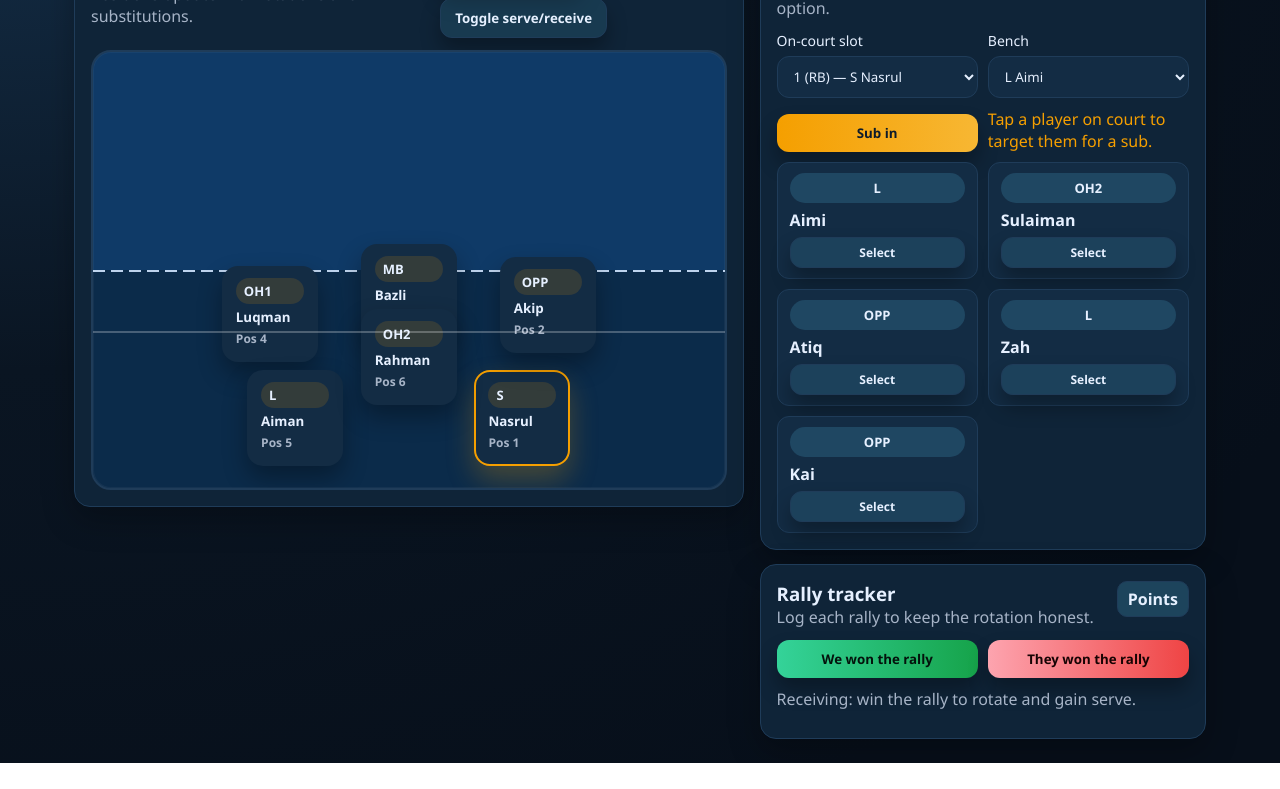
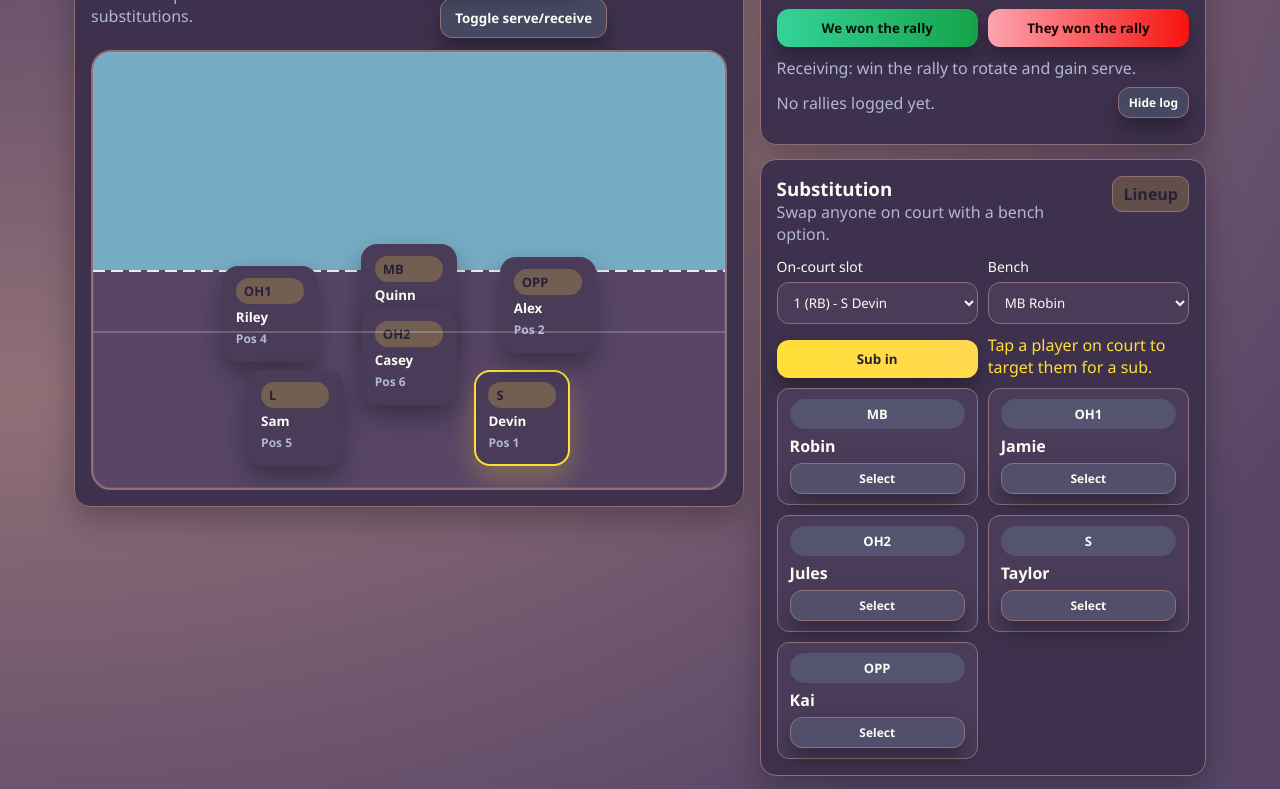
Before and after one commit to Durianlychee/VolleyRo, a plain HTML site: page index.html in a window 1280 px wide. Shown: the part 218-1007 px from the top of the page. Before the commit the page ends 981 px from the top, so only its background shows below. Drawn offline with Linux system fonts and the light colour scheme.

Commit message:
Update player lineup, enhance rally logging features, and improve UI styling. Changed player names and roles in the default lineup and bench. Added functionality for toggling log visibility and displaying a summary of the latest rally. Updated HTML structure for rally tracking and modified CSS for improved aesthetics and usability.

```diff
--- a/app.js
+++ b/app.js
@@ -19,19 +19,19 @@
   };
 
   const defaultLineup = [
-    { id: 'p1', role: 'S', name: 'Nasrul' },
-    { id: 'p2', role: 'OPP', name: 'Akip' },
-    { id: 'p3', role: 'MB', name: 'Bazli' },
-    { id: 'p4', role: 'OH1', name: 'Luqman' },
-    { id: 'p5', role: 'L', name: 'Aiman' },
-    { id: 'p6', role: 'OH2', name: 'Rahman' }
+    { id: 'p1', role: 'S', name: 'Devin' },
+    { id: 'p2', role: 'OPP', name: 'Alex' },
+    { id: 'p3', role: 'MB', name: 'Quinn' },
+    { id: 'p4', role: 'OH1', name: 'Riley' },
+    { id: 'p5', role: 'L', name: 'Sam' },
+    { id: 'p6', role: 'OH2', name: 'Casey' }
   ];
 
   const defaultBench = [
-    { id: 'p7', role: 'L', name: 'Aimi' },
-    { id: 'p8', role: 'OH2', name: 'Sulaiman' },
-    { id: 'p9', role: 'OPP', name: 'Atiq' },
-    { id: 'p10', role: 'L', name: 'Zah' },
+    { id: 'p7', role: 'MB', name: 'Robin' },
+    { id: 'p8', role: 'OH1', name: 'Jamie' },
+    { id: 'p9', role: 'OH2', name: 'Jules' },
+    { id: 'p10', role: 'S', name: 'Taylor' },
     { id: 'p11', role: 'OPP', name: 'Kai' }
   ];
 
@@ -42,6 +42,7 @@
   let bench = [...defaultBench];
   let currentMode = 'receive';
   let selectedOnCourt = lineup[0].id;
+  let logExpanded = true;
 
   const els = {
     court: document.getElementById('court'),
@@ -54,6 +55,8 @@
     logWin: document.getElementById('log-win'),
     logLoss: document.getElementById('log-loss'),
     logList: document.getElementById('rally-log'),
+    logSummary: document.getElementById('log-summary'),
+    toggleLog: document.getElementById('toggle-log'),
     contextLine: document.getElementById('context-line'),
     onCourtSelect: document.getElementById('on-court-select'),
     benchSelect: document.getElementById('bench-select'),
@@ -110,7 +113,7 @@
     lineup.forEach((player, index) => {
       const option = document.createElement('option');
       option.value = player.id;
-      option.textContent = `${positions[index]} — ${player.role} ${player.name}`;
+      option.textContent = `${positions[index]} - ${player.role} ${player.name}`;
       els.onCourtSelect.appendChild(option);
     });
     const chosen = lineup.find((p) => p.id === previousChoice);
@@ -147,6 +150,21 @@
     });
   }
 
+  function applyLogVisibility() {
+    els.logList.classList.toggle('is-hidden', !logExpanded);
+    els.toggleLog.textContent = logExpanded ? 'Hide log' : 'Show log';
+  }
+
+  function updateLogSummary() {
+    if (!rallyHistory.length) {
+      els.logSummary.textContent = 'No rallies logged yet.';
+      return;
+    }
+    const latest = rallyHistory[0];
+    const outcome = latest.won ? 'Won' : 'Lost';
+    els.logSummary.textContent = `Latest: ${outcome} (${latest.score}) - ${latest.copy}`;
+  }
+
   function renderLog() {
     els.logList.innerHTML = '';
     rallyHistory.slice(0, 15).forEach((item) => {
@@ -158,6 +176,8 @@
         <span class="log-score">${item.score}</span>`;
       els.logList.appendChild(li);
     });
+    updateLogSummary();
+    applyLogVisibility();
   }
 
   function updateContext() {
@@ -256,6 +276,11 @@
     setStatus('Session reset. Back in receive to start.', 'info');
   }
 
+  function toggleLogList() {
+    logExpanded = !logExpanded;
+    applyLogVisibility();
+  }
+
   function initEvents() {
     els.toggleMode.addEventListener('click', toggleMode);
     els.swapPhase.addEventListener('click', toggleMode);
@@ -264,6 +289,7 @@
     els.logWin.addEventListener('click', () => logRally(true));
     els.logLoss.addEventListener('click', () => logRally(false));
     els.reset.addEventListener('click', resetMatch);
+    els.toggleLog.addEventListener('click', toggleLogList);
     els.onCourtSelect.addEventListener('change', (evt) => {
       selectedOnCourt = evt.target.value;
       renderCourt();
--- a/index.html
+++ b/index.html
@@ -51,6 +51,28 @@
         <div class="card">
           <div class="card-header">
             <div>
+              <h3>Rally tracker</h3>
+              <p class="muted">Log rallies and keep the rotation honest.</p>
+            </div>
+            <div class="badge">Points</div>
+          </div>
+          <div class="rally-buttons">
+            <button class="win" id="log-win">We won the rally</button>
+            <button class="loss" id="log-loss">They won the rally</button>
+          </div>
+          <div class="log-toggle">
+            <p class="muted" id="context-line">Starting in receive. Win a rally to rotate and gain serve.</p>
+            <div class="toggle-actions">
+              <span class="muted" id="log-summary">No rallies logged yet.</span>
+              <button class="ghost tiny" id="toggle-log">Hide log</button>
+            </div>
+          </div>
+          <ol class="rally-log" id="rally-log"></ol>
+        </div>
+
+        <div class="card">
+          <div class="card-header">
+            <div>
               <h3>Substitution</h3>
               <p class="muted">Swap anyone on court with a bench option.</p>
             </div>
@@ -70,22 +92,6 @@
           </div>
           <div class="bench" id="bench-list"></div>
         </div>
-
-        <div class="card">
-          <div class="card-header">
-            <div>
-              <h3>Rally tracker</h3>
-              <p class="muted">Log each rally to keep the rotation honest.</p>
-            </div>
-            <div class="badge">Points</div>
-          </div>
-          <div class="rally-buttons">
-            <button class="win" id="log-win">We won the rally</button>
-            <button class="loss" id="log-loss">They won the rally</button>
-          </div>
-          <p class="muted" id="context-line">Starting in receive. Win a rally to rotate and gain serve.</p>
-          <ol class="rally-log" id="rally-log"></ol>
-        </div>
       </section>
     </main>
   </div>
--- a/styles.css
+++ b/styles.css
@@ -1,18 +1,18 @@
 :root {
-  --bg: #0c1b2b;
-  --panel: #0f2438;
-  --surface: #132c44;
-  --accent: #f59f00;
-  --accent-2: #5fd1ff;
-  --court-a: #0f3a67;
-  --court-b: #0b2b4a;
-  --line: #d2e6ff;
-  --text: #e6f0ff;
-  --muted: #a7b4c7;
-  --border: #1f3c59;
+  --bg: #584567;
+  --panel: #3e314d;
+  --surface: #4a3b59;
+  --accent: #ffdf37;
+  --accent-2: #75abc3;
+  --court-a: #75abc3;
+  --court-b: #584567;
+  --line: #f9fdf2;
+  --text: #f9fdf2;
+  --muted: #b0b8d3;
+  --border: #906f77;
   --shadow: rgba(0, 0, 0, 0.28);
   --win: #22c55e;
-  --loss: #ef4444;
+  --loss: #f6130f;
 }
 
 * {
@@ -22,7 +22,7 @@
 body {
   margin: 0;
   font-family: "Manrope", "Segoe UI", system-ui, sans-serif;
-  background: radial-gradient(120% 120% at 0% 0%, #15314c, #0a1522 50%, #070f1a 100%);
+  background: radial-gradient(120% 120% at 0% 0%, #584567 0%, #906f77 50%, #584567 100%);
   color: var(--text);
 }
 
@@ -53,7 +53,7 @@ p {
   font-weight: 800;
   letter-spacing: 0.04em;
   text-transform: uppercase;
-  background: linear-gradient(90deg, #f59f00, #5fd1ff);
+  background: linear-gradient(90deg, var(--accent), var(--accent-2));
   -webkit-background-clip: text;
   -webkit-text-fill-color: transparent;
 }
@@ -76,7 +76,7 @@ p {
 .mode-pill {
   padding: 8px 14px;
   border-radius: 10px;
-  background: rgba(95, 209, 255, 0.12);
+  background: rgba(117, 171, 195, 0.16);
   border: 1px solid var(--border);
   color: var(--text);
   font-weight: 700;
@@ -84,7 +84,8 @@ p {
 }
 
 .mode-pill[data-state="serve"] {
-  background: rgba(245, 159, 0, 0.12);
+  background: rgba(255, 223, 55, 0.18);
+  color: #2a1f39;
 }
 
 .scoreboard {
@@ -156,7 +157,7 @@ p {
   border-radius: 20px;
   border: 2px solid var(--border);
   overflow: hidden;
-  box-shadow: inset 0 0 0 1px rgba(255, 255, 255, 0.04);
+  box-shadow: inset 0 0 0 1px rgba(255, 255, 255, 0.08);
 }
 
 .court::before {
@@ -177,7 +178,7 @@ p {
   right: 0;
   top: 64%;
   height: 2px;
-  background: rgba(255, 255, 255, 0.25);
+  background: rgba(249, 253, 242, 0.2);
 }
 
 .player {
@@ -201,7 +202,7 @@ p {
 
 .player:hover {
   transform: translate(-50%, -50%) scale(1.03);
-  border-color: rgba(95, 209, 255, 0.8);
+  border-color: rgba(117, 171, 195, 0.8);
 }
 
 .player .role {
@@ -210,7 +211,8 @@ p {
   gap: 6px;
   padding: 4px 8px;
   border-radius: 999px;
-  background: rgba(245, 159, 0, 0.14);
+  background: rgba(255, 223, 55, 0.22);
+  color: #2a1f39;
   font-size: 13px;
   font-weight: 700;
 }
@@ -226,7 +228,7 @@ p {
 
 .player.selected {
   border-color: var(--accent);
-  box-shadow: 0 14px 28px rgba(245, 159, 0, 0.25);
+  box-shadow: 0 14px 28px rgba(255, 223, 55, 0.25);
 }
 
 .stack {
@@ -264,8 +266,8 @@ button {
   padding: 10px 14px;
   border-radius: 12px;
   border: none;
-  background: linear-gradient(90deg, #f59f00, #f7b733);
-  color: #0c1b2b;
+  background: linear-gradient(90deg, var(--accent), #ffd84e);
+  color: #2a1f39;
   font-weight: 800;
   cursor: pointer;
   box-shadow: 0 12px 20px rgba(0, 0, 0, 0.3);
@@ -283,7 +285,7 @@ button:active {
 }
 
 .ghost {
-  background: rgba(95, 209, 255, 0.12);
+  background: rgba(117, 171, 195, 0.18);
   color: var(--text);
   border: 1px solid var(--border);
 }
@@ -311,8 +313,21 @@ button:active {
 }
 
 .loss {
-  background: linear-gradient(90deg, #fda4af, #ef4444);
+  background: linear-gradient(90deg, #fda4af, var(--loss));
   color: #160303;
+}
+
+.log-toggle {
+  display: grid;
+  gap: 8px;
+  margin-bottom: 10px;
+}
+
+.toggle-actions {
+  display: flex;
+  align-items: center;
+  gap: 10px;
+  justify-content: space-between;
 }
 
 .rally-log {
@@ -320,11 +335,15 @@ button:active {
   padding-left: 20px;
   display: grid;
   gap: 8px;
-  margin: 12px 0 0 0;
+  margin: 0;
+}
+
+.rally-log.is-hidden {
+  display: none;
 }
 
 .rally-log li {
-  background: rgba(19, 44, 68, 0.7);
+  background: rgba(74, 59, 89, 0.8);
   border: 1px solid var(--border);
   border-radius: 12px;
   padding: 10px 12px;
@@ -349,7 +368,7 @@ button:active {
   justify-content: center;
   padding: 6px 10px;
   border-radius: 999px;
-  background: rgba(95, 209, 255, 0.16);
+  background: rgba(117, 171, 195, 0.22);
   color: var(--text);
   font-weight: 700;
   font-size: 13px;
@@ -361,8 +380,8 @@ button:active {
 }
 
 .pill.loss {
-  background: rgba(239, 68, 68, 0.2);
-  color: #fecdd3;
+  background: rgba(246, 19, 15, 0.22);
+  color: #ffd5d3;
 }
 
 .bench {
@@ -389,9 +408,10 @@ button:active {
 .badge {
   padding: 6px 10px;
   border-radius: 10px;
-  background: rgba(95, 209, 255, 0.18);
+  background: rgba(255, 223, 55, 0.18);
   border: 1px solid var(--border);
   font-weight: 700;
+  color: #2a1f39;
 }
 
 .status {
```
Also changed, not shown: 1 other file.
